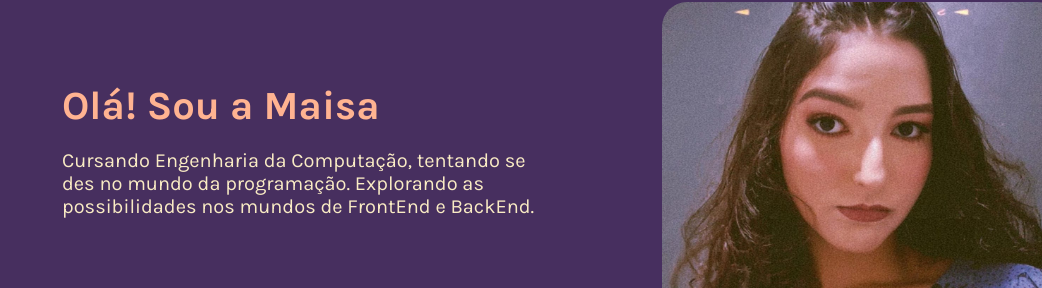
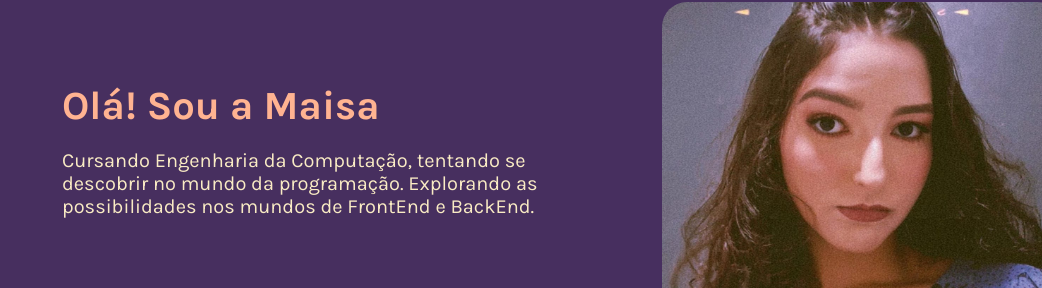
Before and after one commit to maisabb/praTi, a website: page atividade03/index.html in a window 1280 px wide. Shown: the part 228-516 px from the top of the page, without its empty margins (238-1280 px from the left). Drawn offline with Linux system fonts and the light colour scheme.

Commit message:
Update index.html

```diff
--- a/atividade03/index.html
+++ b/atividade03/index.html
@@ -20,7 +20,7 @@
                 <div id="texto">
                     <h1 id="titulo">Olá! Sou a Maisa</h1>
                 <p id="sobre">Cursando Engenharia da Computação,
-                    tentando se des no mundo da programação. Explorando
+                    tentando se descobrir no mundo da programação. Explorando
                     as possibilidades nos mundos de FrontEnd e BackEnd.
 
                 </p>
```
